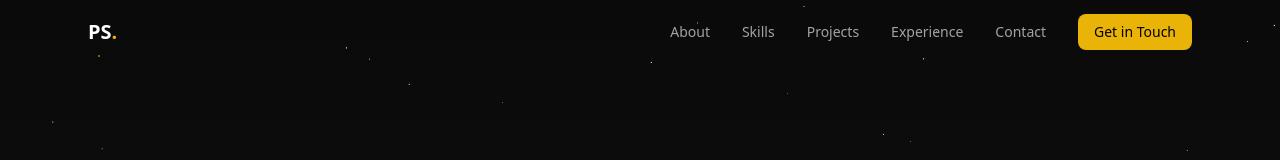
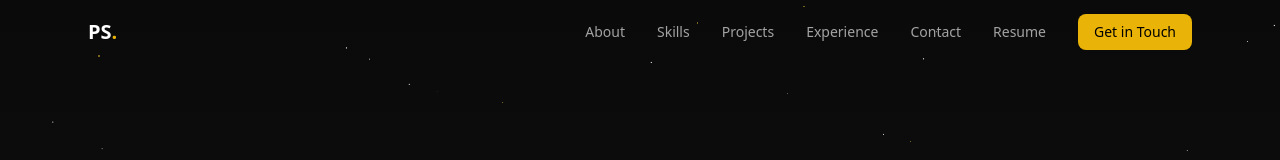
Before and after one commit to Partha-2/portfolio-website, a Next.js app: page / in a window 1280 px wide. Shown: the top 160 px of the page. Built offline with nearby package versions, Linux system fonts and the light colour scheme.

Commit message:
feat: add resume download link to navbar and hero

```diff
--- a/src/components/Navbar.tsx
+++ b/src/components/Navbar.tsx
@@ -41,9 +41,8 @@ export default function Navbar() {
   return (
     <>
       <nav
-        className={`fixed top-0 left-0 right-0 z-50 transition-colors duration-200 ${
-          scrolled ? "bg-black/90 backdrop-blur-sm border-b border-neutral-800" : ""
-        }`}
+        className={`fixed top-0 left-0 right-0 z-50 transition-colors duration-200 ${scrolled ? "bg-black/90 backdrop-blur-sm border-b border-neutral-800" : ""
+          }`}
       >
         <div className="max-w-6xl mx-auto px-4 sm:px-6">
           <div className="flex items-center justify-between h-14 sm:h-16">
@@ -63,6 +62,14 @@ export default function Navbar() {
                   {item.name}
                 </button>
               ))}
+              <a
+                href="https://drive.google.com/file/d/1lPkSyRNXf8BY2POEvE7QnHNTIyvtEETy/view?usp=sharing"
+                target="_blank"
+                rel="noopener noreferrer"
+                className="text-sm text-neutral-400 hover:text-yellow-500 transition-colors"
+              >
+                Resume
+              </a>
               <button
                 onClick={() => scrollTo("#contact")}
                 className="px-4 py-2 bg-yellow-500 hover:bg-yellow-400 text-black text-sm font-medium rounded-lg transition-colors"
@@ -98,6 +105,14 @@ export default function Navbar() {
                   {item.name}
                 </button>
               ))}
+              <a
+                href="https://drive.google.com/file/d/1lPkSyRNXf8BY2POEvE7QnHNTIyvtEETy/view?usp=sharing"
+                target="_blank"
+                rel="noopener noreferrer"
+                className="text-left text-neutral-400 hover:text-yellow-500 transition-colors py-3 border-b border-neutral-800"
+              >
+                Resume
+              </a>
               <button
                 onClick={() => scrollTo("#contact")}
                 className="mt-4 px-4 py-3 bg-yellow-500 hover:bg-yellow-400 text-black text-sm font-medium rounded-lg transition-colors text-center"
```
